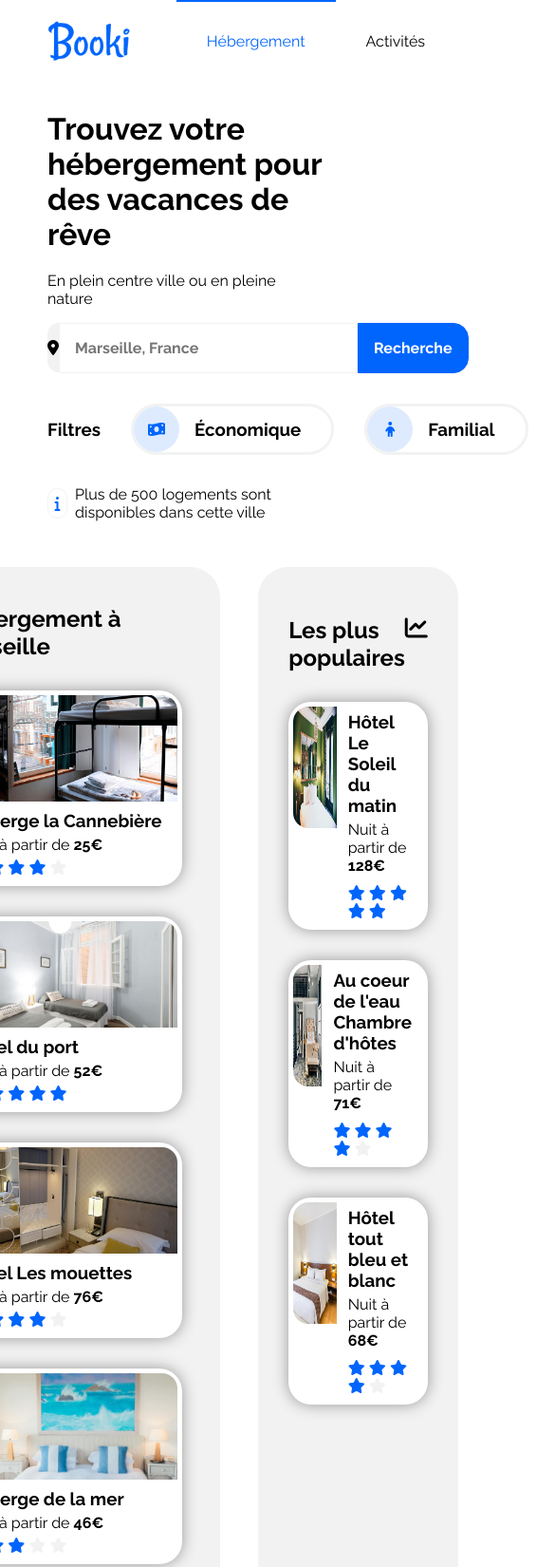
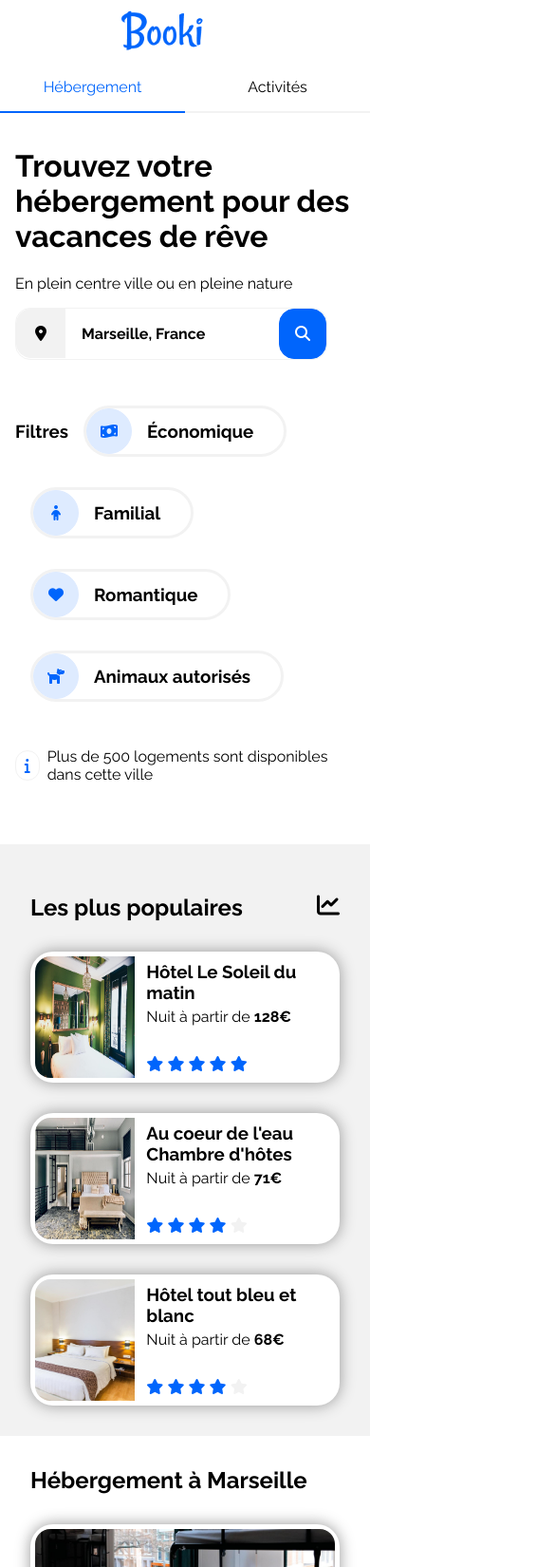
Before and after one commit to RomualdP/P1_OC_Booki, a website: page index.html in a window 390 px wide. Shown: the top 1650 px of the page at 95% size, 585 px wide, since content can reach past the window. Drawn offline with Linux system fonts and the light colour scheme.

Commit message:
Mobile media queries added

```diff
--- a/index.html
+++ b/index.html
@@ -1,6 +1,5 @@
 <!DOCTYPE html>
 <html lang="en">
-
 
 <head>
     <meta charset="UTF-8">
@@ -10,7 +9,6 @@
     <link rel="icon" type="image/svg" sizes="16x16" href="./public/images/logo/logo_minified.svg">
     <script src="https://kit.fontawesome.com/cc80163639.js" crossorigin="anonymous"></script>
 </head>
-
 
 <body>
     <header>
@@ -28,15 +26,14 @@
     <div class="search">
         <h1>Trouvez votre hébergement pour des vacances de rêve</h1>
         <p>En plein centre ville ou en pleine nature</p>
-        <form method="post" action="">
-            <div class="search__bloc">
+        <form class="search__bloc" method="post" action="">
                 <div class="search__iconWrap">
                     <i class="fas fa-map-marker-alt"></i>
                 </div>
-                <input class="search__field" type="text" name="search" id="search" placeholder="Marseille, France" size="30"/>
-                <input class="search__btn" type="button" value="Recherche" />
-
-            </div>
+                <input class="search__field" type="text" name="search" id="search" placeholder="Marseille, France" />
+                <button class="search__btn">
+                    <a href="#"><i class="fas fa-search"></i><span>Rechercher</span></a>
+                </button>
         </form>
             <div class="filters">
                 <h3>Filtres</h3>
--- a/public/css/style.css
+++ b/public/css/style.css
@@ -31,7 +31,6 @@ li {
 .color2 {
     color: #DEEBFF;
 }
-
 .color3{
     color: #F2F2F2;
 }
@@ -41,6 +40,7 @@ header {
     display: flex;
     flex-direction: row;
     justify-content: space-between;
+    flex-wrap: wrap;
     max-width: 1440px;
     margin: auto;
     align-items: center;
@@ -50,6 +50,7 @@ header {
 .logo {
     height: 4rem;
 }
+
 .logo>img{
     height: 100%;
 }
@@ -80,8 +81,10 @@ nav>ul>li:hover {
     padding: 0 50px;
 }
 .search__bloc {
-    display: flex;
+    display: inline-flex;
     flex-direction: row;
+    border: 1px solid #F2F2F2;
+    border-radius: 1rem;
 }
 
 .search__iconWrap{
@@ -95,13 +98,14 @@ nav>ul>li:hover {
 }
 
 .search__field {
-    border: 1px solid #F2F2F2;
+    border: 1px solid transparent;
     font-size: 1rem;
     font-weight: 700;
-    color: #000;
     padding:1rem;
 }
-
+.search__field::placeholder {
+    color: #000;
+}
 .search__btn{
     background-color: #0065FC;
     color: #fff;
@@ -112,10 +116,23 @@ nav>ul>li:hover {
     border: 1px solid #0065FC;
     cursor: pointer;
 }
+.search__btn a {
+    font-family: FontAwesome;
+
+}
+
+.search__btn span {
+    color: white;
+}
+.search__btn i {
+    display: none;
+}
+
 .filters {
     display: flex;
     flex-direction: row;
     align-items: center;
+    flex-wrap: wrap;
     margin-top: 2rem;
 }
 .filters>h3{
@@ -128,7 +145,7 @@ nav>ul>li:hover {
     border-radius: 2rem;
     border: 3px solid #F2F2F2;
     align-items: center;
-    margin-left: 2rem;
+    margin: 1rem;
     transition: .5s;
     cursor: pointer;
 }
@@ -190,7 +207,7 @@ nav>ul>li:hover {
     display: flex;
     flex-direction: row;
     flex-wrap: wrap;
-    width: 880px;
+    flex:2;
     padding: 1.5rem;
 }
 
@@ -206,7 +223,7 @@ nav>ul>li:hover {
     padding: 5px;
     box-shadow: 0 0 1rem #979797;
     margin: 1rem;
-    width: 245px;
+    width: calc(33% - 32px);
     transition: 0.3s;
 }
 .hostingMain__card:hover {
@@ -235,7 +252,7 @@ nav>ul>li:hover {
     border-radius: 2rem;
     margin-left : 40px;
     padding : 2rem;
-    width: 420px;
+    flex:1;
     display: flex;
     flex-direction: column;
 }
@@ -297,7 +314,6 @@ nav>ul>li:hover {
     padding: 0 50px;
 }
 .activities__flexTemplate {
-    height: 28rem;
     display: flex;
     flex-direction: column;
     flex-wrap: wrap;
@@ -305,6 +321,7 @@ nav>ul>li:hover {
 
 .activities__card {
     width: 19rem;
+    height: 13rem;
     box-shadow: 0 0 1rem #979797;
     border-radius: 1.5rem;
     display: flex;
@@ -320,6 +337,11 @@ nav>ul>li:hover {
     overflow: hidden;
     object-fit: cover;
     border-radius: 1rem 1rem 0 0;
+}
+
+@media screen and (min-width: 1440px){
+    .activities__flexTemplate {
+        height: 28rem;
     }
     .activities__card:nth-child(1) {
         height: 28rem;
@@ -343,6 +365,7 @@ nav>ul>li:hover {
     .activities__card:nth-child(6) {
         height: 14rem;
         margin: 0 0 0 2rem;
+    }
 }
 .activities__card--title {
     height: 4rem;
@@ -375,3 +398,86 @@ footer ul {
 .footerWrap>* {
     flex:1;
 }
+
+/* Medias queries */
+
+@media screen and (max-width: 768px) {
+    /*header*/
+    header {
+        padding: 0;
+    }
+    .logo{
+        width:100%;
+        display: flex;
+        justify-content: center;
+    }
+    nav{
+        width: 100%;
+        display: flex;
+    }
+    nav>ul{
+        flex:1;
+    }
+    nav>ul>li {
+        border-bottom: 2px solid #F2F2F2;
+        color: #000;
+        width: 50%;
+        text-align: center;
+        padding: 1rem;
+    }
+    nav>ul>li.active {
+        border-bottom: 2px solid #0065FC;
+        border-top: 2px solid transparent;
+        color: #0065FC;
+    }
+    /*search*/
+    .search {
+        padding: 1rem;
+        margin-top: 0;
+    }
+    .search__btn {
+        border-radius: 1rem;
+    }
+    .search__btn span {
+        display: none;
+    }
+    .search__btn i {
+        font-family: FontAwesome;
+        color: white;
+        display: contents;
+    }
+    /*hosting*/
+    .hosting {
+        flex-direction: column;
+        padding: 0;
+    }
+    .hostingMain {
+        order:2;
+        border-radius: 0;
+        background-color: #fff;
+        width: 100%;
+        padding: 1rem;
+    }
+    .hostingPopular{
+        border-radius: 0;
+        margin: 0;
+        width: 100%;
+    }
+    .hostingMain__card {
+        width: 100%;
+    }
+    /* Activities */
+    .activities {
+        padding : 2rem;
+    }
+    .activities__card {
+        margin-top: 2rem;
+        width: 100%;
+    }
+
+    /* Footer */
+    .footerWrap {
+        flex-direction: column;
+        padding: 0 1rem;
+    }
+}
```
Lines whose indentation alone changed are shown as unchanged.
